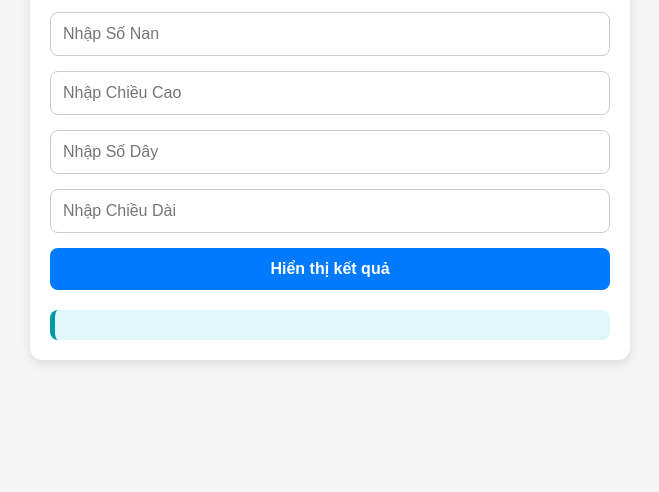
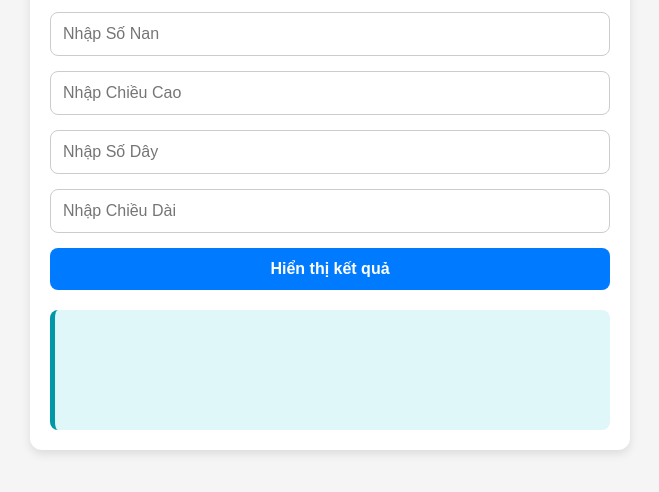
Before and after one commit to trinhkhaccong/trinh-khac-cong, a plain HTML site: page index.html in a window 1280 px wide. Shown: the part 154-646 px from the top of the page, without its empty margins (310-969 px from the left). Drawn offline with Linux system fonts and the light colour scheme.

Commit message:
Update index.html

```diff
--- a/index.html
+++ b/index.html
@@ -53,6 +53,7 @@
       background-color: #0056b3;
     }
     #result {
+      min-height: 15vh;
       margin-top: 20px;
       padding: 15px;
       background: #e0f7fa;
```
